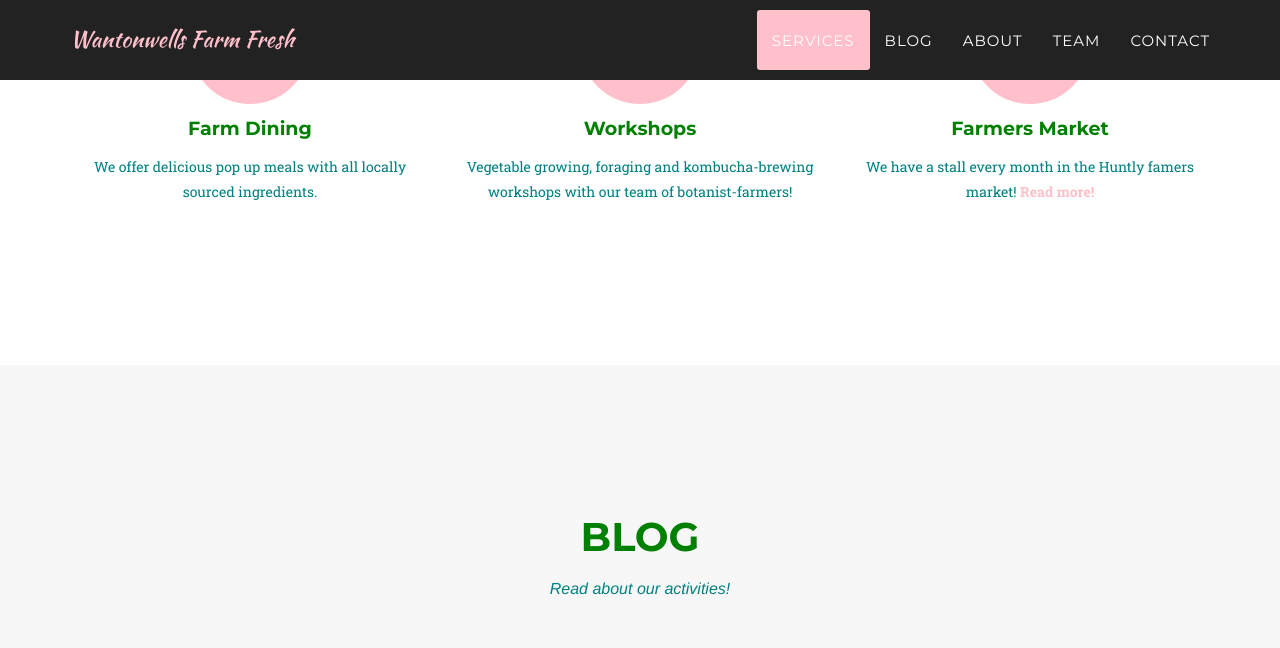
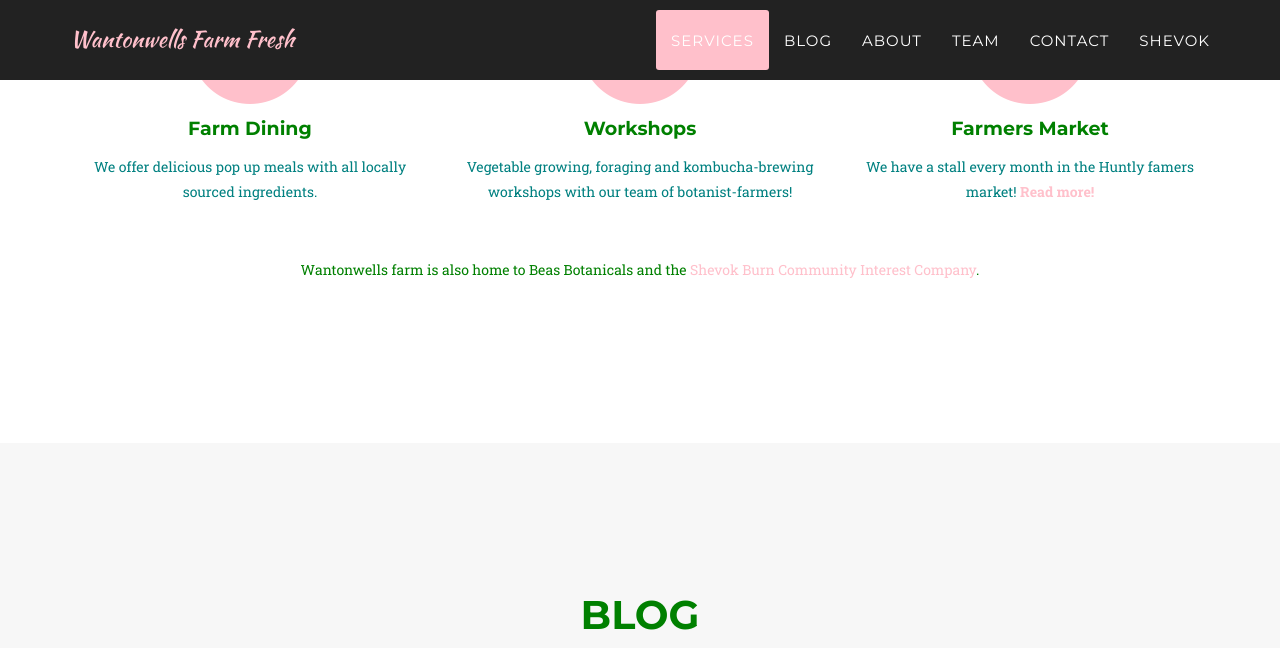
Before and after one commit to pollypeaches/pollypeaches.github.io, a Jekyll site: the page built from index.html, in a window 1280 px wide and 900 px high, scrolled down 1196 px, cut to the strip 0-648 px from the top of the window. Built offline with Jekyll 4.4.1, drawn with Linux system fonts in a browser that asks for light colours; nearby versions of some CDN libraries; some web fonts are replaced; a script that is not in the unit is left out.

Commit message:
added test pages for shevok

```diff
--- /dev/null
+++ b/Gemfile
@@ -0,0 +1,3 @@
+source 'https://rubygems.org'
+gem 'github-pages', group: :jekyll_plugins
+gem 'webrick', '~> 1.7'
--- a/_includes/header.html
+++ b/_includes/header.html
@@ -33,6 +33,9 @@
                     <li>
                         <a class="page-scroll" href="#contact">Contact</a>
                     </li>
+                    <li>
+                        <a class="page-scroll" href="shevok/">Shevok</a>
+                    </li>
                 </ul>
             </div>
             <!-- /.navbar-collapse -->
--- a/_includes/services.html
+++ b/_includes/services.html
@@ -42,5 +42,12 @@
                     </p>
                 </div>
             </div>
+          <div class="row">
+              <div class="col-lg-12 text-center">
+                  <br>
+                  <br>
+                  <p>Wantonwells farm is also home to Beas Botanicals and the <a href="/shevok/">Shevok Burn Community Interest Company</a>.</p>
+              </div>
+          </div>
         </div>
     </section>
```
Also changed, not shown: shevok.html (added, +9 -0 lines), Gemfile.lock (added).
